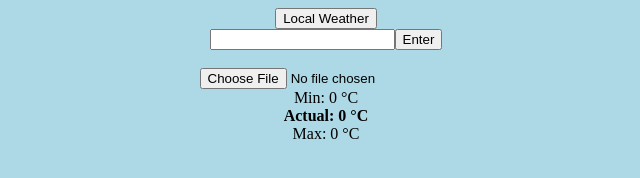
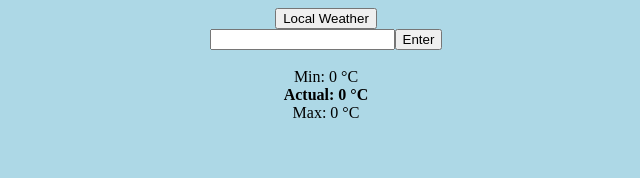
Before and after one commit to nerdychap/Weather-App-React, a React app: page / in a window 1280 px wide. Shown: the whole page, without its empty margins (314-954 px from the left). Built offline with nearby package versions, Linux system fonts and the light colour scheme.

Commit message:
return to original

```diff
--- a/public/index.html
+++ b/public/index.html
@@ -26,7 +26,7 @@
       work correctly both with client-side routing and a non-root public URL.
       Learn how to configure a non-root public URL by running `npm run build`.
     -->
-    <title>Wear The Apps</title>
+    <title>Wear The App</title>
   </head>
   <body>
     <noscript>You need to enable JavaScript to run this app.</noscript>
--- a/src/index.js
+++ b/src/index.js
@@ -79,7 +79,6 @@ class Car extends React.Component {
 			<input type="submit" value="Enter"/>
 			</form>
 			<div><img src={this.state.img}/></div>
-			<input type="file" accept="image/*" capture="camera" />
 			<div>{this.state.city}{this.state.country}</div>
 			<div>{this.state.description}</div>
 			<div>Min: {this.state.minTemp} °C</div>
```
